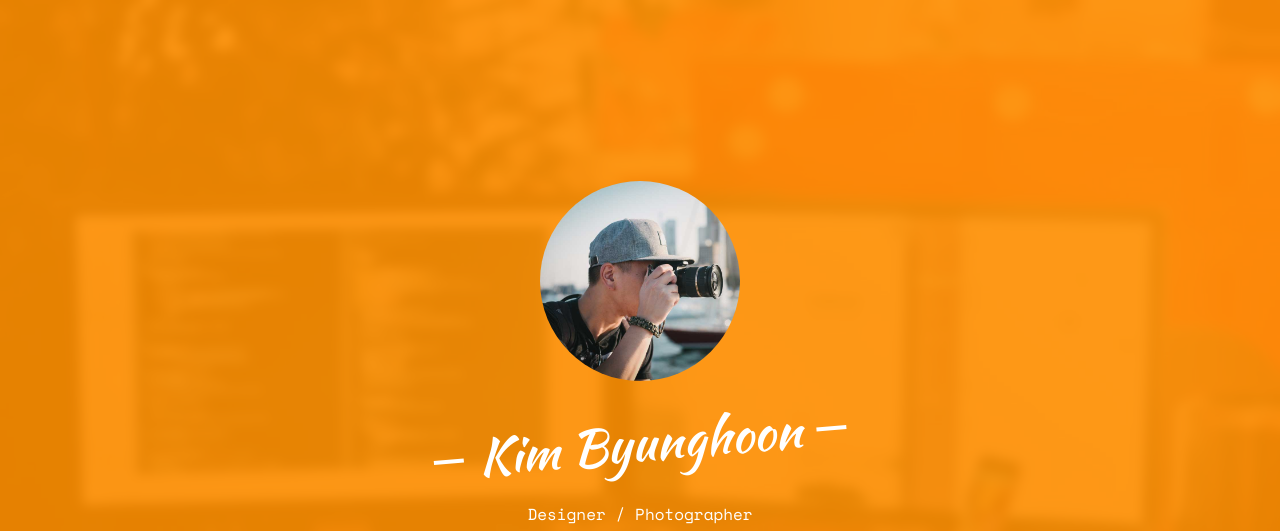
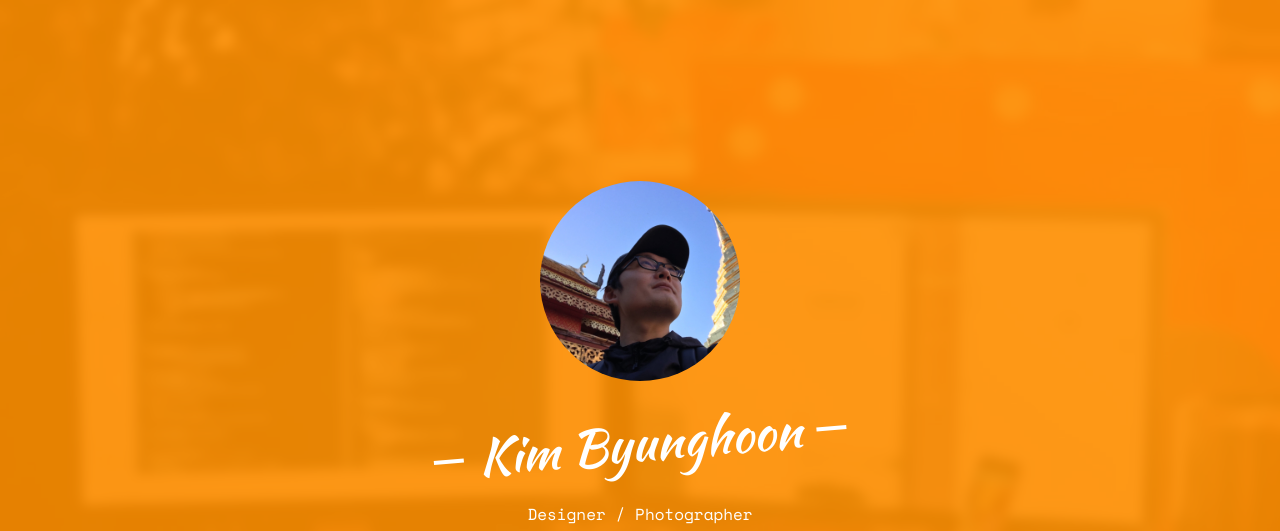
Before and after one commit to uknim2000/uknim2000.github.io, a plain HTML site: page index.html in a window 1280 px wide. Shown: the top 531 px of the page. Drawn offline with nearby package versions, Linux system fonts and the light colour scheme; some packages are replaced by stand-ins of ours; no server answers; files whose address does not match are found by name.

Commit message:
사진수정

```diff
--- a/index.html
+++ b/index.html
@@ -67,7 +67,7 @@
 				<div class="col-md-8 col-md-offset-2 text-center">
 					<div class="display-t js-fullheight">
 						<div class="display-tc js-fullheight animate-box" data-animate-effect="fadeIn">
-							<div class="profile-thumb" style="background: url(images/user-3.jpg);"></div>
+							<div class="profile-thumb" style="background: url(images/kimbh.jpg);"></div>
 							<h1><span>Kim Byunghoon</span></h1>
 							<h3><span>Designer / Photographer</span></h3>
 							<p>
```
Also changed, not shown: images/kimbh.jpg (added).
